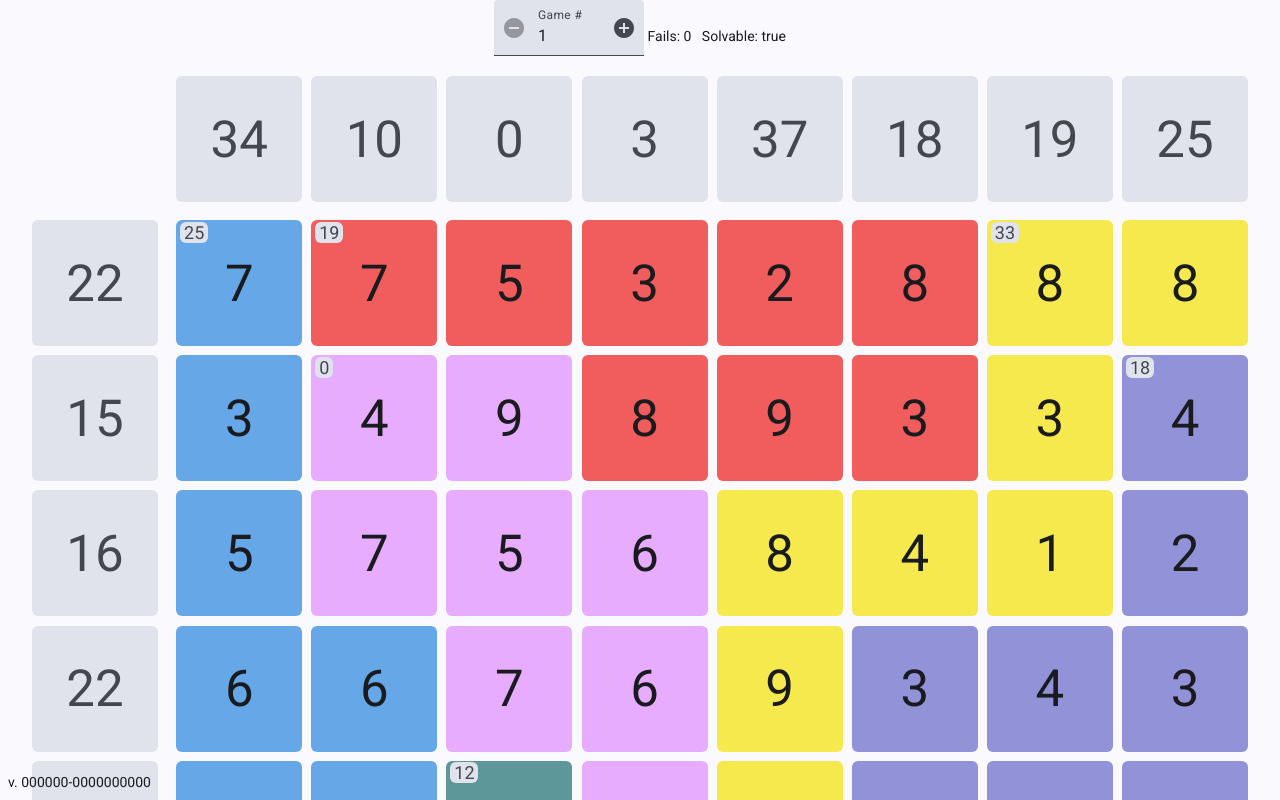
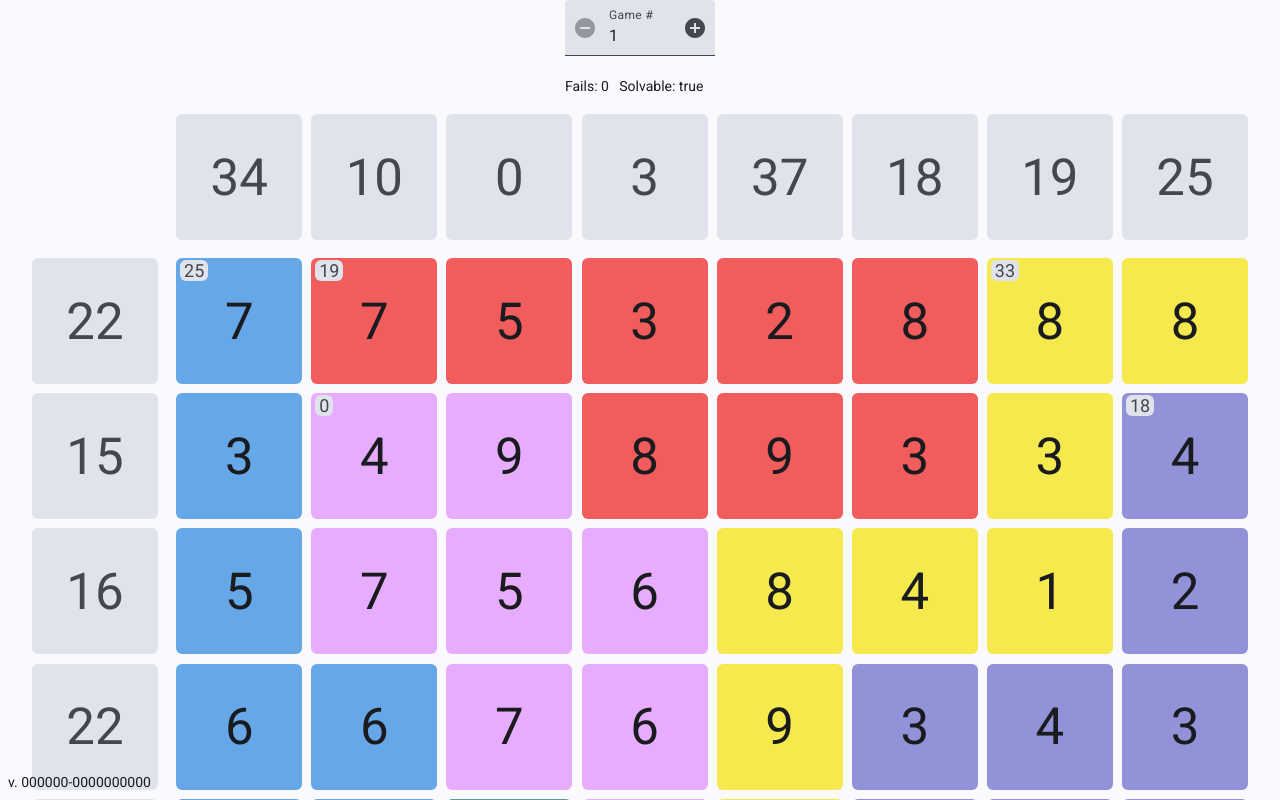
Before and after one commit to jamesmikesell/somebers, an Angular app: page / in a window 1280 px wide. Shown: the top 800 px of the page. Built offline with nearby package versions, Linux system fonts and the light colour scheme.

Commit message:
margin on stats

```diff
--- a/src/app/component/board/board.html
+++ b/src/app/component/board/board.html
@@ -28,7 +28,7 @@
     </button>
   </mat-form-field>
 
-  Fails: {{ fails }} &nbsp; Solvable: {{ solvable }}
+  <div class="stats">Fails: {{ fails }} &nbsp; Solvable: {{ solvable }}</div>
 </div>
 
 <div class="container">
--- a/src/app/component/board/board.scss
+++ b/src/app/component/board/board.scss
@@ -6,6 +6,9 @@
   max-width: 150px;
 }
 
+.stats {
+  margin-bottom: 18px;
+}
 
 
 .bg-muted {
```
